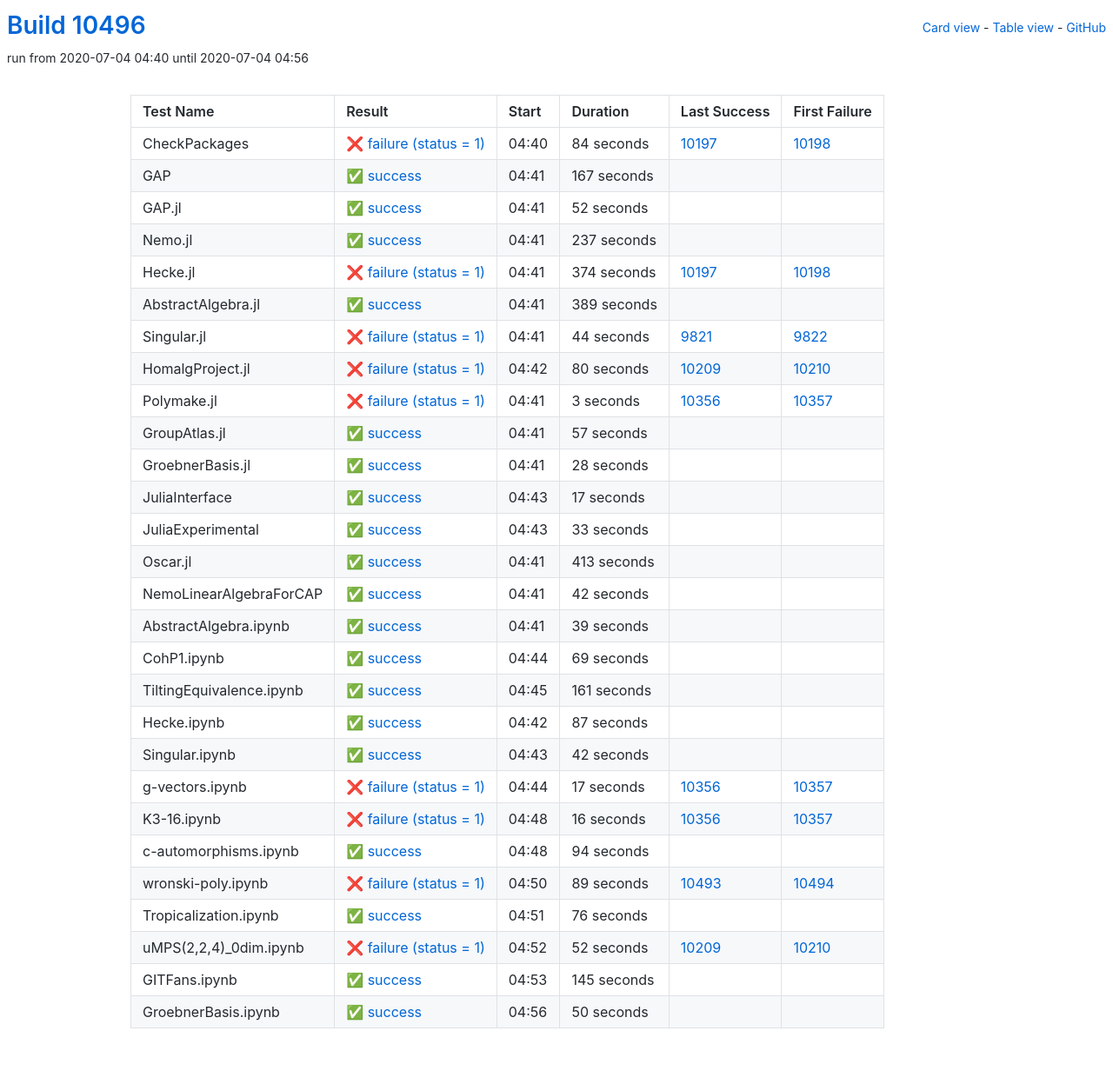
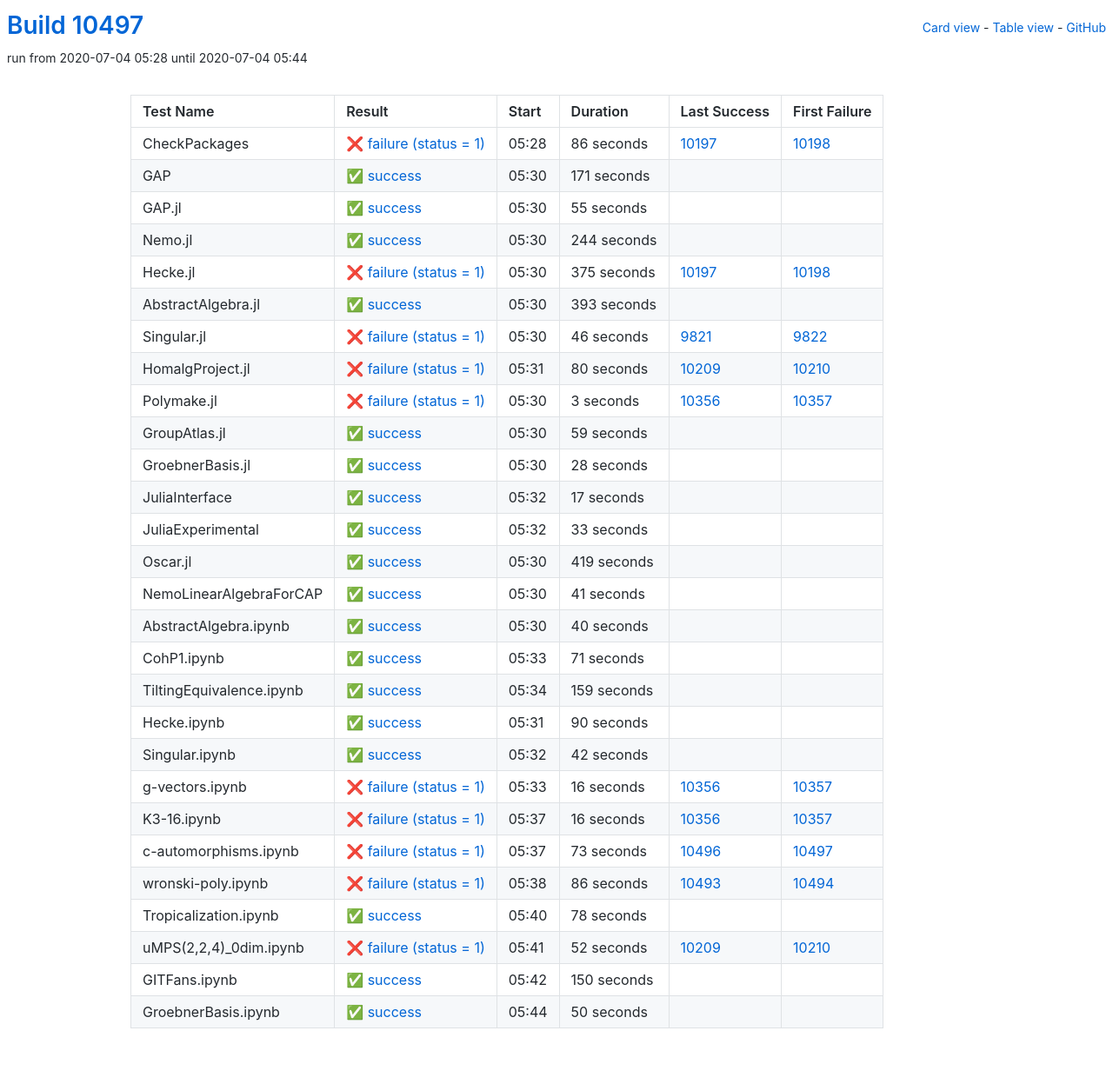
Before and after one commit to oscar-system/oscar-ci-status, a Jekyll site: the page built from table.html, in a window 1280 px wide. Shown: the whole page at 87% size. Built offline with Jekyll 4.4.1, drawn with Linux system fonts in a browser that asks for light colours.

Commit message:
Build #10497

```diff
--- a/_data/ci.yml
+++ b/_data/ci.yml
@@ -1,6 +1,6 @@
 ---
-build: 10496
-build_url: https://oscarci.mathematik.uni-kl.de/job/oscar/10496/
+build: 10497
+build_url: https://oscarci.mathematik.uni-kl.de/job/oscar/10497/
 job: oscar
 organization: oscar-system
 repo: oscar-ci-status
@@ -8,92 +8,92 @@
 tests:
 - name: CheckPackages
   id: checkpackages
-  log: https://oscarci.mathematik.uni-kl.de/job/oscar/10496/artifact/logs/build-10496/CheckPackages.log
-  start: 2020-07-04 04:40
+  log: https://oscarci.mathematik.uni-kl.de/job/oscar/10497/artifact/logs/build-10497/CheckPackages.log
+  start: 2020-07-04 05:28
   success: false
   exitcode: 1
   status: failure
-  duration: 84
+  duration: 86
   last_success: 10197
   last_success_url: https://oscarci.mathematik.uni-kl.de/job/oscar/10197/
   first_failure: 10198
   first_failure_url: https://oscarci.mathematik.uni-kl.de/job/oscar/10198/
 - name: GAP
   id: gap
-  log: https://oscarci.mathematik.uni-kl.de/job/oscar/10496/artifact/logs/build-10496/GAP.log
-  start: 2020-07-04 04:41
+  log: https://oscarci.mathematik.uni-kl.de/job/oscar/10497/artifact/logs/build-10497/GAP.log
+  start: 2020-07-04 05:30
   success: true
   exitcode: 0
   status: success
-  duration: 167
+  duration: 171
   last_success: false
   last_success_url:
   first_failure: false
   first_failure_url:
 - name: GAP.jl
   id: gap-jl
-  log: https://oscarci.mathematik.uni-kl.de/job/oscar/10496/artifact/logs/build-10496/GAP.jl.log
-  start: 2020-07-04 04:41
+  log: https://oscarci.mathematik.uni-kl.de/job/oscar/10497/artifact/logs/build-10497/GAP.jl.log
+  start: 2020-07-04 05:30
   success: true
   exitcode: 0
   status: success
-  duration: 52
+  duration: 55
   last_success: false
   last_success_url:
   first_failure: false
   first_failure_url:
 - name: Nemo.jl
   id: nemo-jl
-  log: https://oscarci.mathematik.uni-kl.de/job/oscar/10496/artifact/logs/build-10496/Nemo.jl.log
-  start: 2020-07-04 04:41
+  log: https://oscarci.mathematik.uni-kl.de/job/oscar/10497/artifact/logs/build-10497/Nemo.jl.log
+  start: 2020-07-04 05:30
   success: true
   exitcode: 0
   status: success
-  duration: 237
+  duration: 244
   last_success: false
   last_success_url:
   first_failure: false
   first_failure_url:
 - name: Hecke.jl
   id: hecke-jl
-  log: https://oscarci.mathematik.uni-kl.de/job/oscar/10496/artifact/logs/build-10496/Hecke.jl.log
-  start: 2020-07-04 04:41
+  log: https://oscarci.mathematik.uni-kl.de/job/oscar/10497/artifact/logs/build-10497/Hecke.jl.log
+  start: 2020-07-04 05:30
   success: false
   exitcode: 1
   status: failure
-  duration: 374
+  duration: 375
   last_success: 10197
   last_success_url: https://oscarci.mathematik.uni-kl.de/job/oscar/10197/
   first_failure: 10198
   first_failure_url: https://oscarci.mathematik.uni-kl.de/job/oscar/10198/
 - name: AbstractAlgebra.jl
   id: abstractalgebra-jl
-  log: https://oscarci.mathematik.uni-kl.de/job/oscar/10496/artifact/logs/build-10496/AbstractAlgebra.jl.log
-  start: 2020-07-04 04:41
+  log: https://oscarci.mathematik.uni-kl.de/job/oscar/10497/artifact/logs/build-10497/AbstractAlgebra.jl.log
+  start: 2020-07-04 05:30
   success: true
   exitcode: 0
   status: success
-  duration: 389
+  duration: 393
   last_success: false
   last_success_url:
   first_failure: false
   first_failure_url:
 - name: Singular.jl
   id: singular-jl
-  log: https://oscarci.mathematik.uni-kl.de/job/oscar/10496/artifact/logs/build-10496/Singular.jl.log
-  start: 2020-07-04 04:41
+  log: https://oscarci.mathematik.uni-kl.de/job/oscar/10497/artifact/logs/build-10497/Singular.jl.log
+  start: 2020-07-04 05:30
   success: false
   exitcode: 1
   status: failure
-  duration: 44
+  duration: 46
   last_success: 9821
   last_success_url: https://oscarci.mathematik.uni-kl.de/job/oscar/9821/
   first_failure: 9822
   first_failure_url: https://oscarci.mathematik.uni-kl.de/job/oscar/9822/
 - name: HomalgProject.jl
   id: homalgproject-jl
-  log: https://oscarci.mathematik.uni-kl.de/job/oscar/10496/artifact/logs/build-10496/HomalgProject.jl.log
-  start: 2020-07-04 04:42
+  log: https://oscarci.mathematik.uni-kl.de/job/oscar/10497/artifact/logs/build-10497/HomalgProject.jl.log
+  start: 2020-07-04 05:31
   success: false
   exitcode: 1
   status: failure
@@ -104,8 +104,8 @@
   first_failure_url: https://oscarci.mathematik.uni-kl.de/job/oscar/10210/
 - name: Polymake.jl
   id: polymake-jl
-  log: https://oscarci.mathematik.uni-kl.de/job/oscar/10496/artifact/logs/build-10496/Polymake.jl.log
-  start: 2020-07-04 04:41
+  log: https://oscarci.mathematik.uni-kl.de/job/oscar/10497/artifact/logs/build-10497/Polymake.jl.log
+  start: 2020-07-04 05:30
   success: false
   exitcode: 1
   status: failure
@@ -116,20 +116,20 @@
   first_failure_url: https://oscarci.mathematik.uni-kl.de/job/oscar/10357/
 - name: GroupAtlas.jl
   id: groupatlas-jl
-  log: https://oscarci.mathematik.uni-kl.de/job/oscar/10496/artifact/logs/build-10496/GroupAtlas.jl.log
-  start: 2020-07-04 04:41
+  log: https://oscarci.mathematik.uni-kl.de/job/oscar/10497/artifact/logs/build-10497/GroupAtlas.jl.log
+  start: 2020-07-04 05:30
   success: true
   exitcode: 0
   status: success
-  duration: 57
+  duration: 59
   last_success: false
   last_success_url:
   first_failure: false
   first_failure_url:
 - name: GroebnerBasis.jl
   id: groebnerbasis-jl
-  log: https://oscarci.mathematik.uni-kl.de/job/oscar/10496/artifact/logs/build-10496/GroebnerBasis.jl.log
-  start: 2020-07-04 04:41
+  log: https://oscarci.mathematik.uni-kl.de/job/oscar/10497/artifact/logs/build-10497/GroebnerBasis.jl.log
+  start: 2020-07-04 05:30
   success: true
   exitcode: 0
   status: success
@@ -140,8 +140,8 @@
   first_failure_url:
 - name: JuliaInterface
   id: juliainterface
-  log: https://oscarci.mathematik.uni-kl.de/job/oscar/10496/artifact/logs/build-10496/JuliaInterface.log
-  start: 2020-07-04 04:43
+  log: https://oscarci.mathematik.uni-kl.de/job/oscar/10497/artifact/logs/build-10497/JuliaInterface.log
+  start: 2020-07-04 05:32
   success: true
   exitcode: 0
   status: success
@@ -152,8 +152,8 @@
   first_failure_url:
 - name: JuliaExperimental
   id: juliaexperimental
-  log: https://oscarci.mathematik.uni-kl.de/job/oscar/10496/artifact/logs/build-10496/JuliaExperimental.log
-  start: 2020-07-04 04:43
+  log: https://oscarci.mathematik.uni-kl.de/job/oscar/10497/artifact/logs/build-10497/JuliaExperimental.log
+  start: 2020-07-04 05:32
   success: true
   exitcode: 0
   status: success
@@ -164,80 +164,80 @@
   first_failure_url:
 - name: Oscar.jl
   id: oscar-jl
-  log: https://oscarci.mathematik.uni-kl.de/job/oscar/10496/artifact/logs/build-10496/Oscar.jl.log
-  start: 2020-07-04 04:41
+  log: https://oscarci.mathematik.uni-kl.de/job/oscar/10497/artifact/logs/build-10497/Oscar.jl.log
+  start: 2020-07-04 05:30
   success: true
   exitcode: 0
   status: success
-  duration: 413
+  duration: 419
   last_success: false
   last_success_url:
   first_failure: false
   first_failure_url:
 - name: NemoLinearAlgebraForCAP
   id: nemolinearalgebraforcap
-  log: https://oscarci.mathematik.uni-kl.de/job/oscar/10496/artifact/logs/build-10496/NemoLinearAlgebraForCAP.log
-  start: 2020-07-04 04:41
+  log: https://oscarci.mathematik.uni-kl.de/job/oscar/10497/artifact/logs/build-10497/NemoLinearAlgebraForCAP.log
+  start: 2020-07-04 05:30
   success: true
   exitcode: 0
   status: success
-  duration: 42
+  duration: 41
   last_success: false
   last_success_url:
   first_failure: false
   first_failure_url:
 - name: AbstractAlgebra.ipynb
   id: abstractalgebra-ipynb
-  log: https://oscarci.mathematik.uni-kl.de/job/oscar/10496/artifact/logs/build-10496/AbstractAlgebra.ipynb.log
-  start: 2020-07-04 04:41
+  log: https://oscarci.mathematik.uni-kl.de/job/oscar/10497/artifact/logs/build-10497/AbstractAlgebra.ipynb.log
+  start: 2020-07-04 05:30
   success: true
   exitcode: 0
   status: success
-  duration: 39
+  duration: 40
   last_success: false
   last_success_url:
   first_failure: false
   first_failure_url:
 - name: CohP1.ipynb
   id: cohp1-ipynb
-  log: https://oscarci.mathematik.uni-kl.de/job/oscar/10496/artifact/logs/build-10496/CohP1.ipynb.log
-  start: 2020-07-04 04:44
+  log: https://oscarci.mathematik.uni-kl.de/job/oscar/10497/artifact/logs/build-10497/CohP1.ipynb.log
+  start: 2020-07-04 05:33
   success: true
   exitcode: 0
   status: success
-  duration: 69
+  duration: 71
   last_success: false
   last_success_url:
   first_failure: false
   first_failure_url:
 - name: TiltingEquivalence.ipynb
   id: tiltingequivalence-ipynb
-  log: https://oscarci.mathematik.uni-kl.de/job/oscar/10496/artifact/logs/build-10496/TiltingEquivalence.ipynb.log
-  start: 2020-07-04 04:45
+  log: https://oscarci.mathematik.uni-kl.de/job/oscar/10497/artifact/logs/build-10497/TiltingEquivalence.ipynb.log
+  start: 2020-07-04 05:34
   success: true
   exitcode: 0
   status: success
-  duration: 161
+  duration: 159
   last_success: false
   last_success_url:
   first_failure: false
   first_failure_url:
 - name: Hecke.ipynb
   id: hecke-ipynb
-  log: https://oscarci.mathematik.uni-kl.de/job/oscar/10496/artifact/logs/build-10496/Hecke.ipynb.log
-  start: 2020-07-04 04:42
+  log: https://oscarci.mathematik.uni-kl.de/job/oscar/10497/artifact/logs/build-10497/Hecke.ipynb.log
+  start: 2020-07-04 05:31
   success: true
   exitcode: 0
   status: success
-  duration: 87
+  duration: 90
   last_success: false
   last_success_url:
   first_failure: false
   first_failure_url:
 - name: Singular.ipynb
   id: singular-ipynb
-  log: https://oscarci.mathematik.uni-kl.de/job/oscar/10496/artifact/logs/build-10496/Singular.ipynb.log
-  start: 2020-07-04 04:43
+  log: https://oscarci.mathematik.uni-kl.de/job/oscar/10497/artifact/logs/build-10497/Singular.ipynb.log
+  start: 2020-07-04 05:32
   success: true
   exitcode: 0
   status: success
@@ -248,20 +248,20 @@
   first_failure_url:
 - name: g-vectors.ipynb
   id: g-vectors-ipynb
-  log: https://oscarci.mathematik.uni-kl.de/job/oscar/10496/artifact/logs/build-10496/g-vectors.ipynb.log
-  start: 2020-07-04 04:44
+  log: https://oscarci.mathematik.uni-kl.de/job/oscar/10497/artifact/logs/build-10497/g-vectors.ipynb.log
+  start: 2020-07-04 05:33
   success: false
   exitcode: 1
   status: failure
-  duration: 17
+  duration: 16
   last_success: 10356
   last_success_url: https://oscarci.mathematik.uni-kl.de/job/oscar/10356/
   first_failure: 10357
   first_failure_url: https://oscarci.mathematik.uni-kl.de/job/oscar/10357/
 - name: K3-16.ipynb
   id: k3-16-ipynb
-  log: https://oscarci.mathematik.uni-kl.de/job/oscar/10496/artifact/logs/build-10496/K3-16.ipynb.log
-  start: 2020-07-04 04:48
+  log: https://oscarci.mathematik.uni-kl.de/job/oscar/10497/artifact/logs/build-10497/K3-16.ipynb.log
+  start: 2020-07-04 05:37
   success: false
   exitcode: 1
   status: failure
@@ -272,44 +272,44 @@
   first_failure_url: https://oscarci.mathematik.uni-kl.de/job/oscar/10357/
 - name: c-automorphisms.ipynb
   id: c-automorphisms-ipynb
-  log: https://oscarci.mathematik.uni-kl.de/job/oscar/10496/artifact/logs/build-10496/c-automorphisms.ipynb.log
-  start: 2020-07-04 04:48
-  success: true
-  exitcode: 0
-  status: success
-  duration: 94
-  last_success: false
-  last_success_url:
-  first_failure: false
-  first_failure_url:
-- name: wronski-poly.ipynb
-  id: wronski-poly-ipynb
-  log: https://oscarci.mathematik.uni-kl.de/job/oscar/10496/artifact/logs/build-10496/wronski-poly.ipynb.log
-  start: 2020-07-04 04:50
+  log: https://oscarci.mathematik.uni-kl.de/job/oscar/10497/artifact/logs/build-10497/c-automorphisms.ipynb.log
+  start: 2020-07-04 05:37
   success: false
   exitcode: 1
   status: failure
-  duration: 89
+  duration: 73
+  last_success: 10496
+  last_success_url: https://oscarci.mathematik.uni-kl.de/job/oscar/10496/
+  first_failure: 10497
+  first_failure_url: https://oscarci.mathematik.uni-kl.de/job/oscar/10497/
+- name: wronski-poly.ipynb
+  id: wronski-poly-ipynb
+  log: https://oscarci.mathematik.uni-kl.de/job/oscar/10497/artifact/logs/build-10497/wronski-poly.ipynb.log
+  start: 2020-07-04 05:38
+  success: false
+  exitcode: 1
+  status: failure
+  duration: 86
   last_success: 10493
   last_success_url: https://oscarci.mathematik.uni-kl.de/job/oscar/10493/
   first_failure: 10494
   first_failure_url: https://oscarci.mathematik.uni-kl.de/job/oscar/10494/
 - name: Tropicalization.ipynb
   id: tropicalization-ipynb
-  log: https://oscarci.mathematik.uni-kl.de/job/oscar/10496/artifact/logs/build-10496/Tropicalization.ipynb.log
-  start: 2020-07-04 04:51
+  log: https://oscarci.mathematik.uni-kl.de/job/oscar/10497/artifact/logs/build-10497/Tropicalization.ipynb.log
+  start: 2020-07-04 05:40
   success: true
   exitcode: 0
   status: success
-  duration: 76
+  duration: 78
   last_success: false
   last_success_url:
   first_failure: false
   first_failure_url:
 - name: uMPS(2,2,4)_0dim.ipynb
   id: umps-2-2-4-0dim-ipynb
-  log: https://oscarci.mathematik.uni-kl.de/job/oscar/10496/artifact/logs/build-10496/uMPS-2-2-4-_0dim.ipynb.log
-  start: 2020-07-04 04:52
+  log: https://oscarci.mathematik.uni-kl.de/job/oscar/10497/artifact/logs/build-10497/uMPS-2-2-4-_0dim.ipynb.log
+  start: 2020-07-04 05:41
   success: false
   exitcode: 1
   status: failure
@@ -320,20 +320,20 @@
   first_failure_url: https://oscarci.mathematik.uni-kl.de/job/oscar/10210/
 - name: GITFans.ipynb
   id: gitfans-ipynb
-  log: https://oscarci.mathematik.uni-kl.de/job/oscar/10496/artifact/logs/build-10496/GITFans.ipynb.log
-  start: 2020-07-04 04:53
+  log: https://oscarci.mathematik.uni-kl.de/job/oscar/10497/artifact/logs/build-10497/GITFans.ipynb.log
+  start: 2020-07-04 05:42
   success: true
   exitcode: 0
   status: success
-  duration: 145
+  duration: 150
   last_success: false
   last_success_url:
   first_failure: false
   first_failure_url:
 - name: GroebnerBasis.ipynb
   id: groebnerbasis-ipynb
-  log: https://oscarci.mathematik.uni-kl.de/job/oscar/10496/artifact/logs/build-10496/GroebnerBasis.ipynb.log
-  start: 2020-07-04 04:56
+  log: https://oscarci.mathematik.uni-kl.de/job/oscar/10497/artifact/logs/build-10497/GroebnerBasis.ipynb.log
+  start: 2020-07-04 05:44
   success: true
   exitcode: 0
   status: success
```
Also changed, not shown: README.md.
